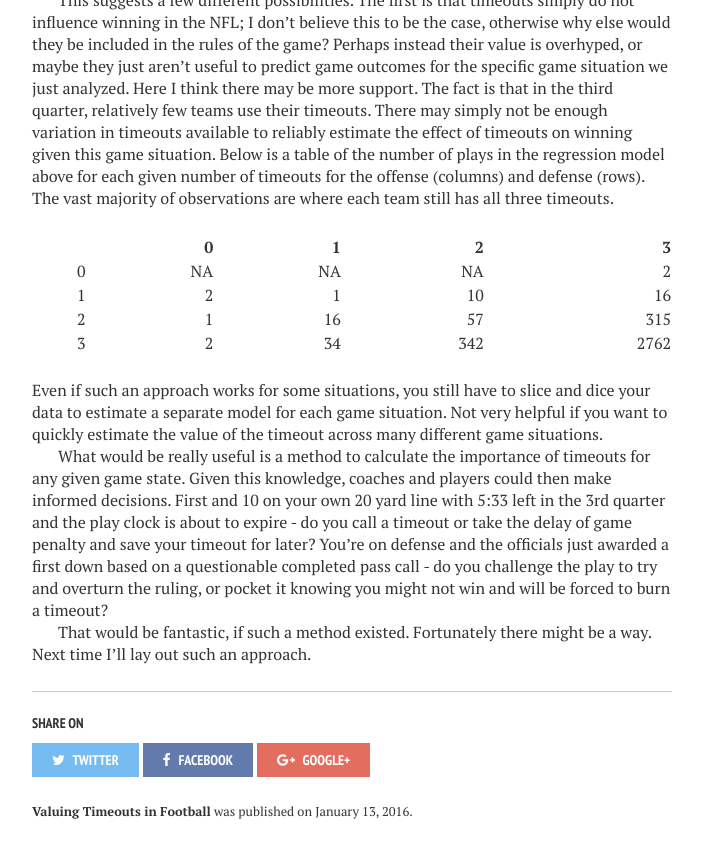
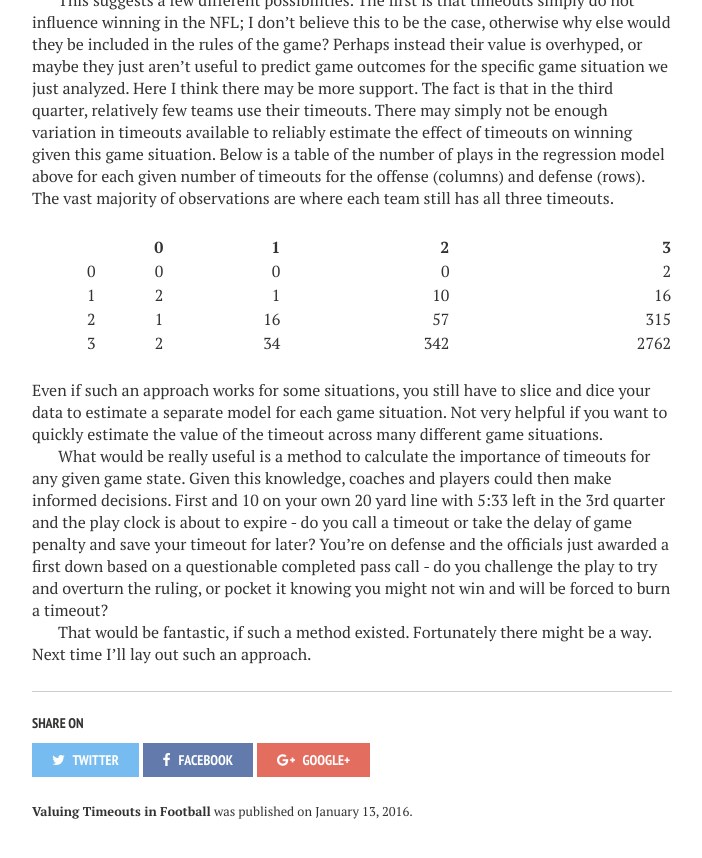
Before and after one commit to bensoltoff/old-bensoltoff.github.io, a Jekyll site: the page built from _posts/2016-01-14-timeout-value.md, in a window 1280 px wide and 900 px high, scrolled down 4877 px. Shown: the top 858 px of the window, without its empty margins (288-990 px from the left). Built offline with Jekyll 4.4.1, drawn with Linux system fonts in a browser that asks for light colours; nearby versions of some CDN libraries; library files that are not in the unit come from our copies.

Commit message:
Fix timeout post
Replace NAs with 0s

````diff
--- a/_R/2016-01-14-timeout-value.Rmd
+++ b/_R/2016-01-14-timeout-value.Rmd
@@ -202,6 +202,7 @@ df %>%
             pct = wino / n) %>%
   select(timo, timd, n) %>%
   spread(timo, n) %>%
+  mutate_each(funs(ifelse(is.na(.), 0, .))) %>%
   rename(` ` = timd) %>%
   knitr::kable(., format = "markdown")
 ```
--- a/_posts/2016-01-14-timeout-value.md
+++ b/_posts/2016-01-14-timeout-value.md
@@ -56,7 +56,7 @@ This suggests a few different possibilities. The first is that timeouts simply d
 
 |   |  0|  1|   2|    3|
 |--:|--:|--:|---:|----:|
-|  0| NA| NA|  NA|    2|
+|  0|  0|  0|   0|    2|
 |  1|  2|  1|  10|   16|
 |  2|  1| 16|  57|  315|
 |  3|  2| 34| 342| 2762|
````
